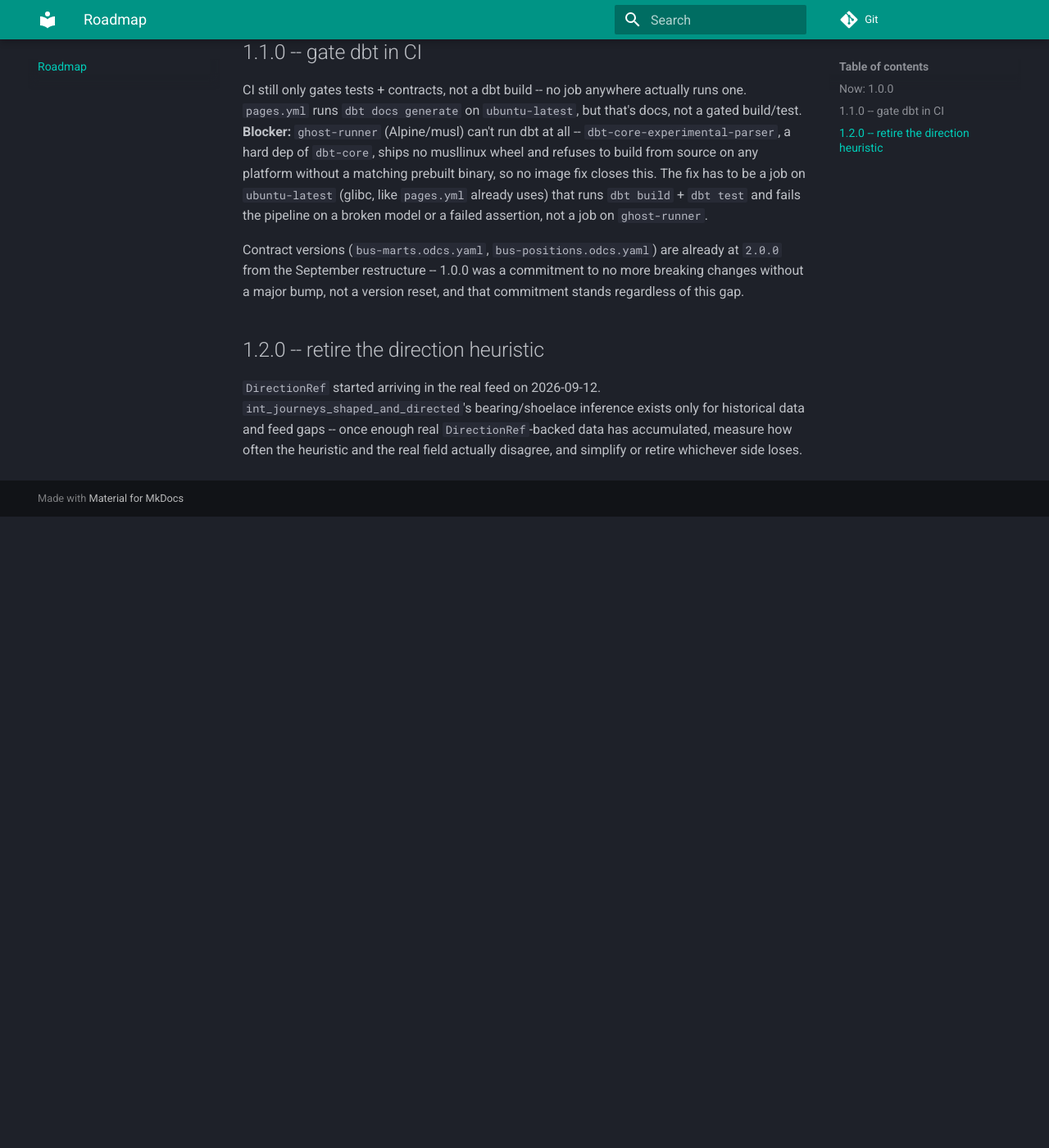
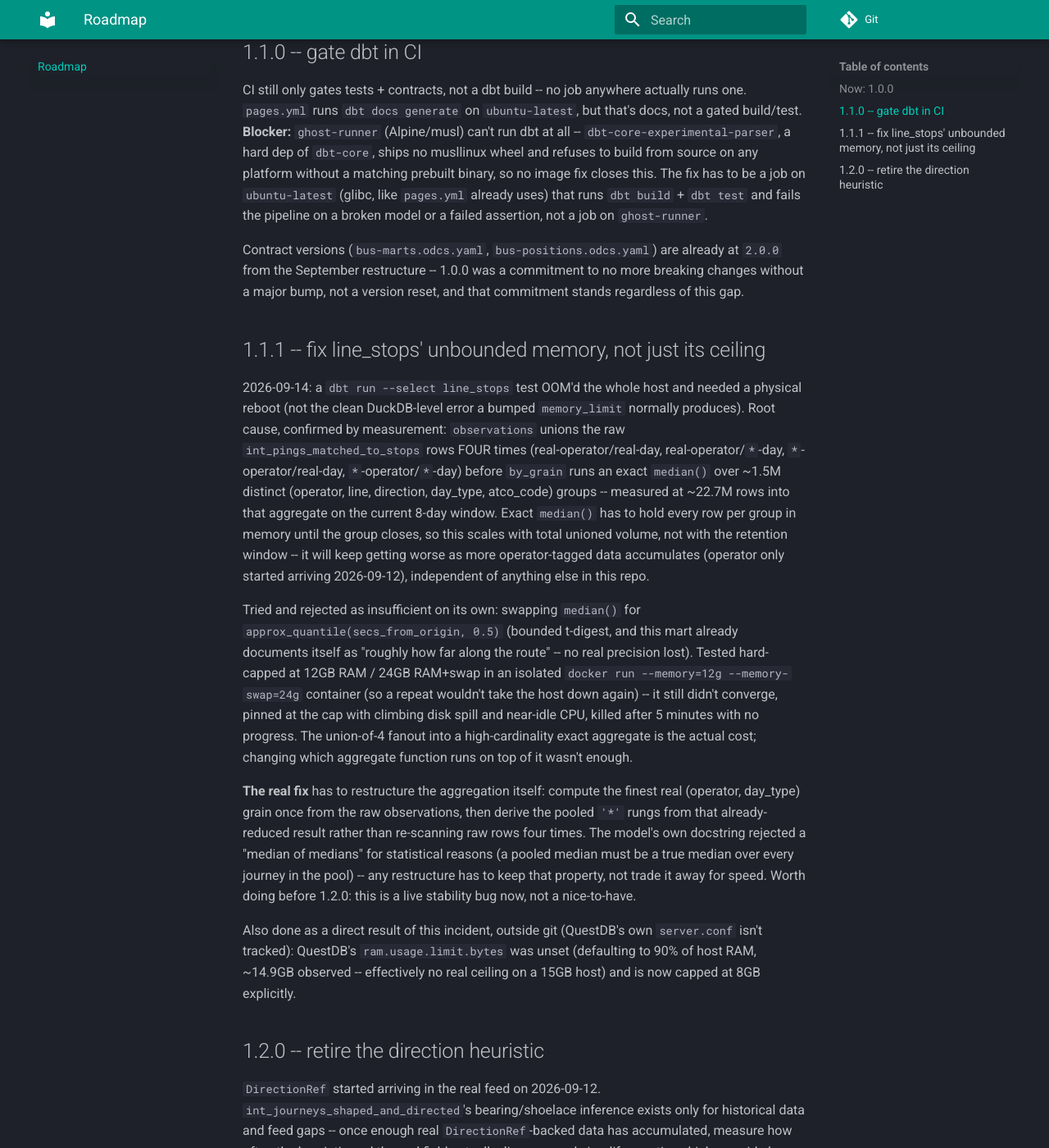
Before and after one commit to wraith-proxy/wraith-bus-ingestor, an MkDocs documentation site: the page built from docs/ROADMAP.md, in a window 1280 px wide and 1400 px high, scrolled down 1340 px. Shown: the whole window at 82% size. Built offline with MkDocs 1.6.1 and Material for MkDocs 9.7.7, drawn with Linux system fonts in a browser that asks for light colours; before the commit the page ends 1970 px from its top, so only the background shows below that.

Commit message:
:memo: fix/TJP-14092: roadmap -- line_stops has unbounded memory, not just an undersized ceiling
Took the whole host down today running dbt run --select line_stops
directly (not sandboxed). Root cause: observations unions raw pings 4x
(operator x day_type fallback) into an exact median() over ~1.5M groups /
~22M rows -- scales with unioned volume, not retention window, and gets
worse as more operator-tagged data lands. Swapping median() for
approx_quantile() was tried, hard-capped this time in an isolated
--memory=12g --memory-swap=24g container so a repeat couldn't touch the
host -- still didn't converge in 5 minutes, killed cleanly. Real fix has
to restructure the aggregation (finest grain once, derive pooled rungs
from that, not 4 full rescans), not just change the aggregate function.
Logged as 1.1.1, ahead of 1.2.0 -- this is a live stability bug.

Also noted: QuestDB's ram.usage.limit.bytes was unset (~90% of host RAM,
no real ceiling) and is now capped at 8GB, live on the host (server.conf
isn't tracked in git).

Claude-Session: https://claude.ai/code/session_018PiuFKheJUckVeonYtKfeC

```diff
--- a/docs/ROADMAP.md
+++ b/docs/ROADMAP.md
@@ -75,6 +75,47 @@ already at `2.0.0` from the September restructure -- 1.0.0 was a
 commitment to no more breaking changes without a major bump, not a
 version reset, and that commitment stands regardless of this gap.
 
+## 1.1.1 -- fix line_stops' unbounded memory, not just its ceiling
+
+2026-09-14: a `dbt run --select line_stops` test OOM'd the whole host and
+needed a physical reboot (not the clean DuckDB-level error a bumped
+`memory_limit` normally produces). Root cause, confirmed by measurement:
+`observations` unions the raw `int_pings_matched_to_stops` rows FOUR times
+(real-operator/real-day, real-operator/`*`-day, `*`-operator/real-day,
+`*`-operator/`*`-day) before `by_grain` runs an exact `median()` over
+~1.5M distinct (operator, line, direction, day_type, atco_code) groups --
+measured at ~22.7M rows into that aggregate on the current 8-day window.
+Exact `median()` has to hold every row per group in memory until the group
+closes, so this scales with total unioned volume, not with the retention
+window -- it will keep getting worse as more operator-tagged data
+accumulates (operator only started arriving 2026-09-12), independent of
+anything else in this repo.
+
+Tried and rejected as insufficient on its own: swapping `median()` for
+`approx_quantile(secs_from_origin, 0.5)` (bounded t-digest, and this mart
+already documents itself as "roughly how far along the route" -- no real
+precision lost). Tested hard-capped at 12GB RAM / 24GB RAM+swap in an
+isolated `docker run --memory=12g --memory-swap=24g` container (so a
+repeat wouldn't take the host down again) -- it still didn't converge,
+pinned at the cap with climbing disk spill and near-idle CPU, killed after
+5 minutes with no progress. The union-of-4 fanout into a high-cardinality
+exact aggregate is the actual cost; changing which aggregate function runs
+on top of it wasn't enough.
+
+**The real fix** has to restructure the aggregation itself: compute the
+finest real (operator, day_type) grain once from the raw observations,
+then derive the pooled `'*'` rungs from that already-reduced result rather
+than re-scanning raw rows four times. The model's own docstring rejected a
+"median of medians" for statistical reasons (a pooled median must be a
+true median over every journey in the pool) -- any restructure has to
+keep that property, not trade it away for speed. Worth doing before
+1.2.0: this is a live stability bug now, not a nice-to-have.
+
+Also done as a direct result of this incident, outside git (QuestDB's own
+`server.conf` isn't tracked): QuestDB's `ram.usage.limit.bytes` was
+unset (defaulting to 90% of host RAM, ~14.9GB observed -- effectively no
+real ceiling on a 15GB host) and is now capped at 8GB explicitly.
+
 ## 1.2.0 -- retire the direction heuristic
 
 `DirectionRef` started arriving in the real feed on 2026-09-12.
```
